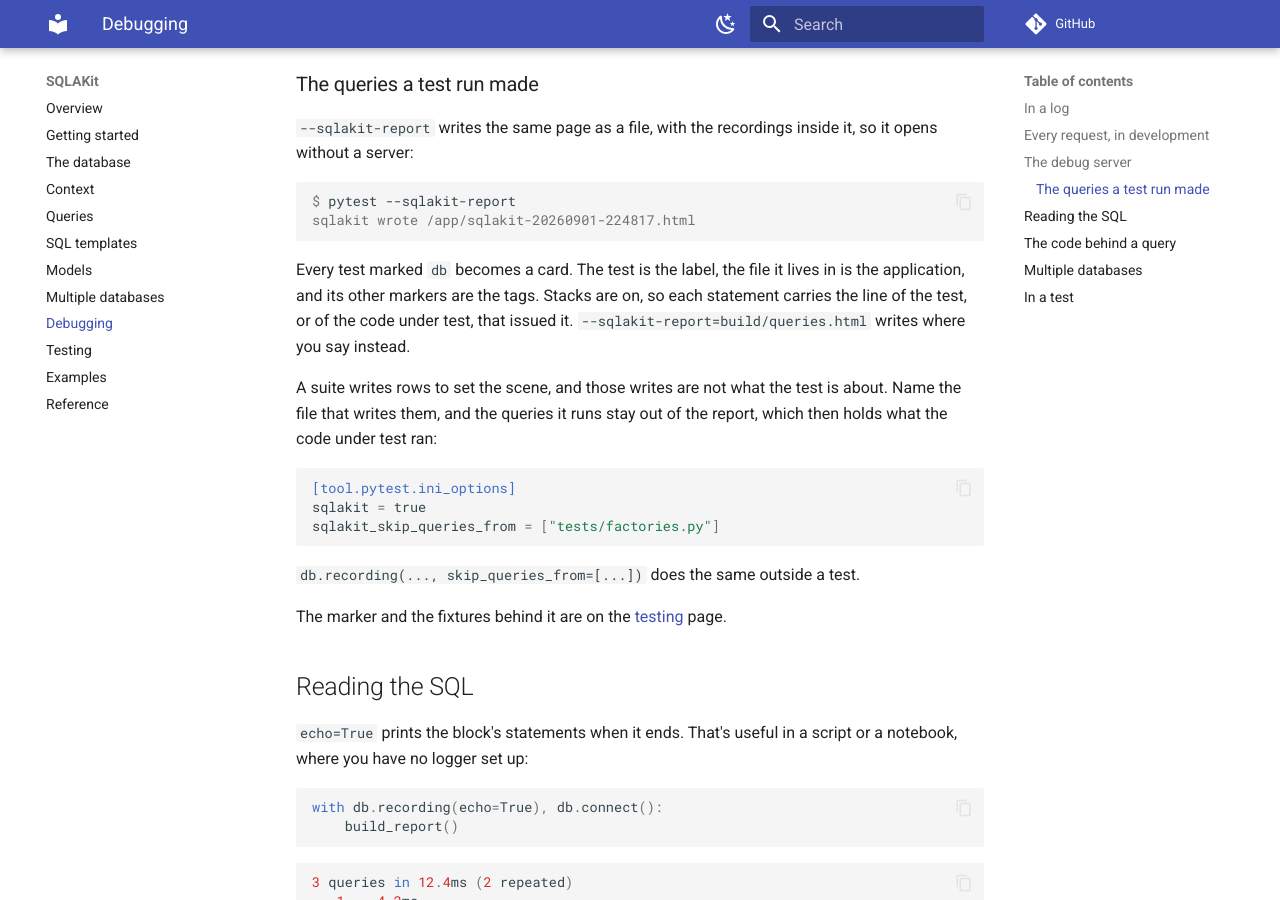
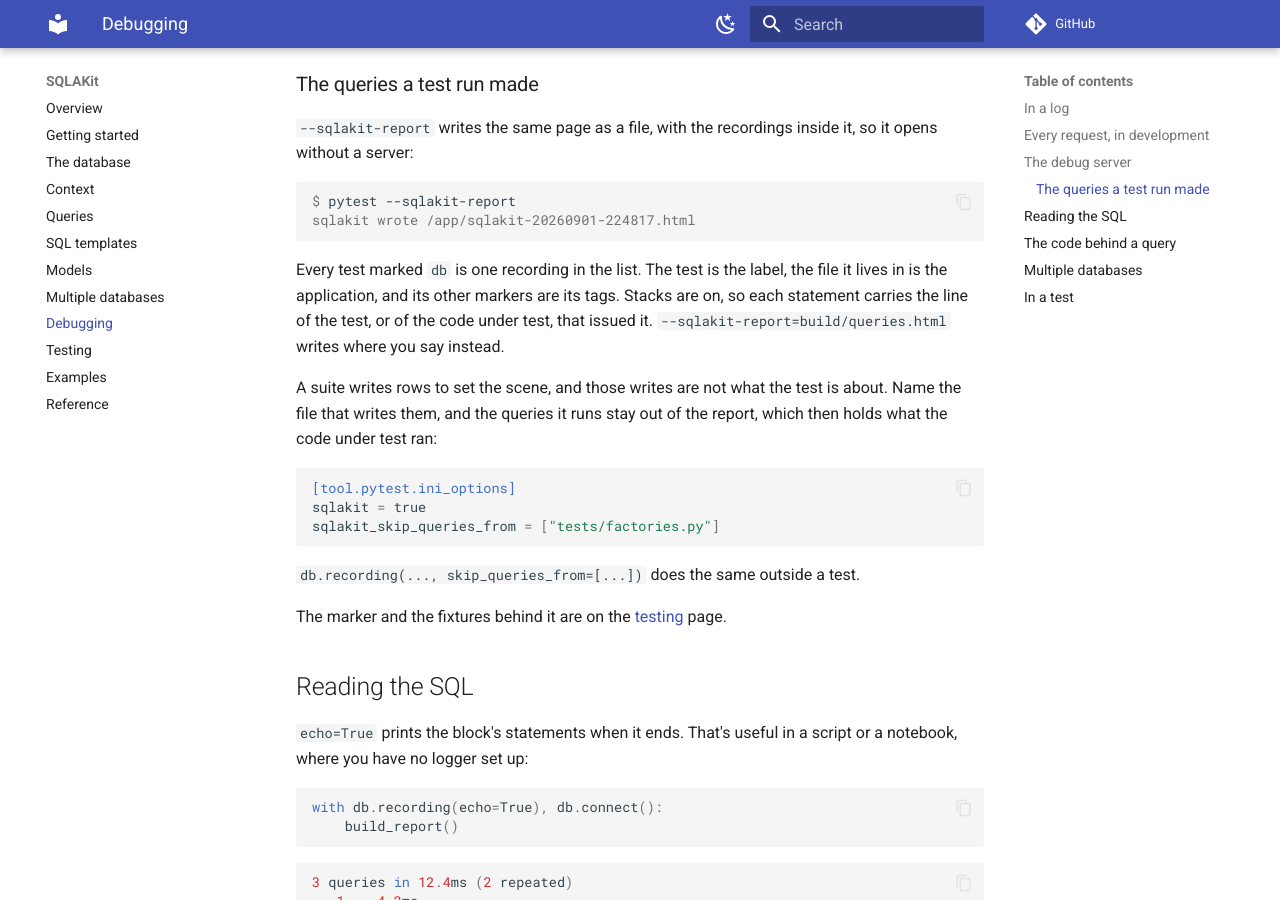
Before and after one commit to antonrh/sqlakit, an MkDocs documentation site: the page built from docs/debugging.md, in a window 1280 px wide and 900 px high, scrolled down 3596 px. Built offline with MkDocs 1.6.1 and Material for MkDocs 9.7.7, drawn with Linux system fonts in a browser that asks for light colours; comment, search, counter and statistics services are not loaded.

Commit message:
Say a recording rather than a card in the docs
The page lists them and opens one, and nothing on it is a card any more.

````diff
--- a/docs/debugging.md
+++ b/docs/debugging.md
@@ -176,8 +176,9 @@ $ pytest --sqlakit-report
 sqlakit wrote /app/sqlakit-20260901-224817.html
 ```
 
-Every test marked `db` becomes a card. The test is the label, the file it
-lives in is the application, and its other markers are the tags. Stacks are
+Every test marked `db` is one recording in the list. The test is the label,
+the file it lives in is the application, and its other markers are its
+tags. Stacks are
 on, so each statement carries the line of the test, or of the code under test,
 that issued it. `--sqlakit-report=build/queries.html` writes where you say
 instead.
````
